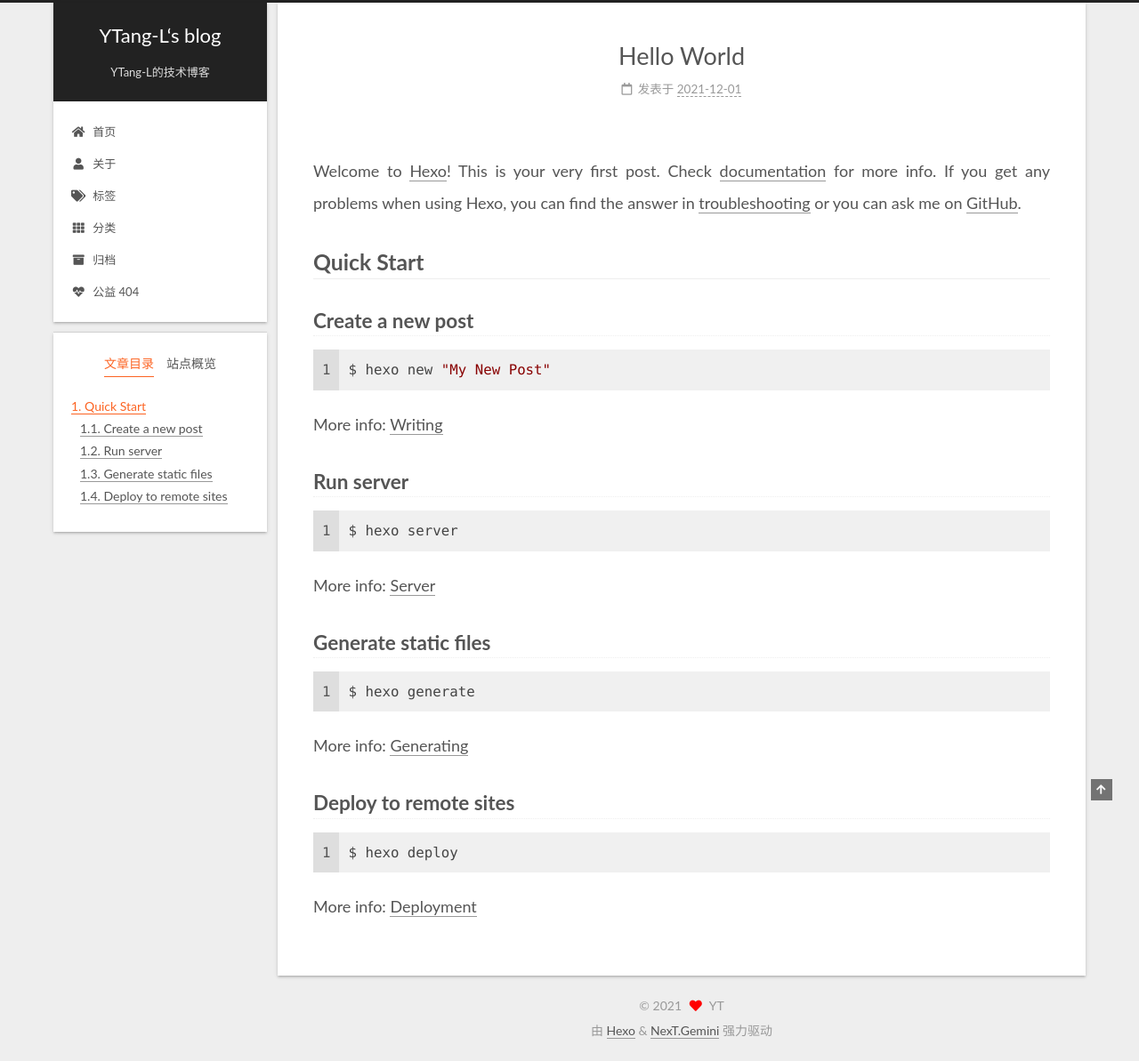
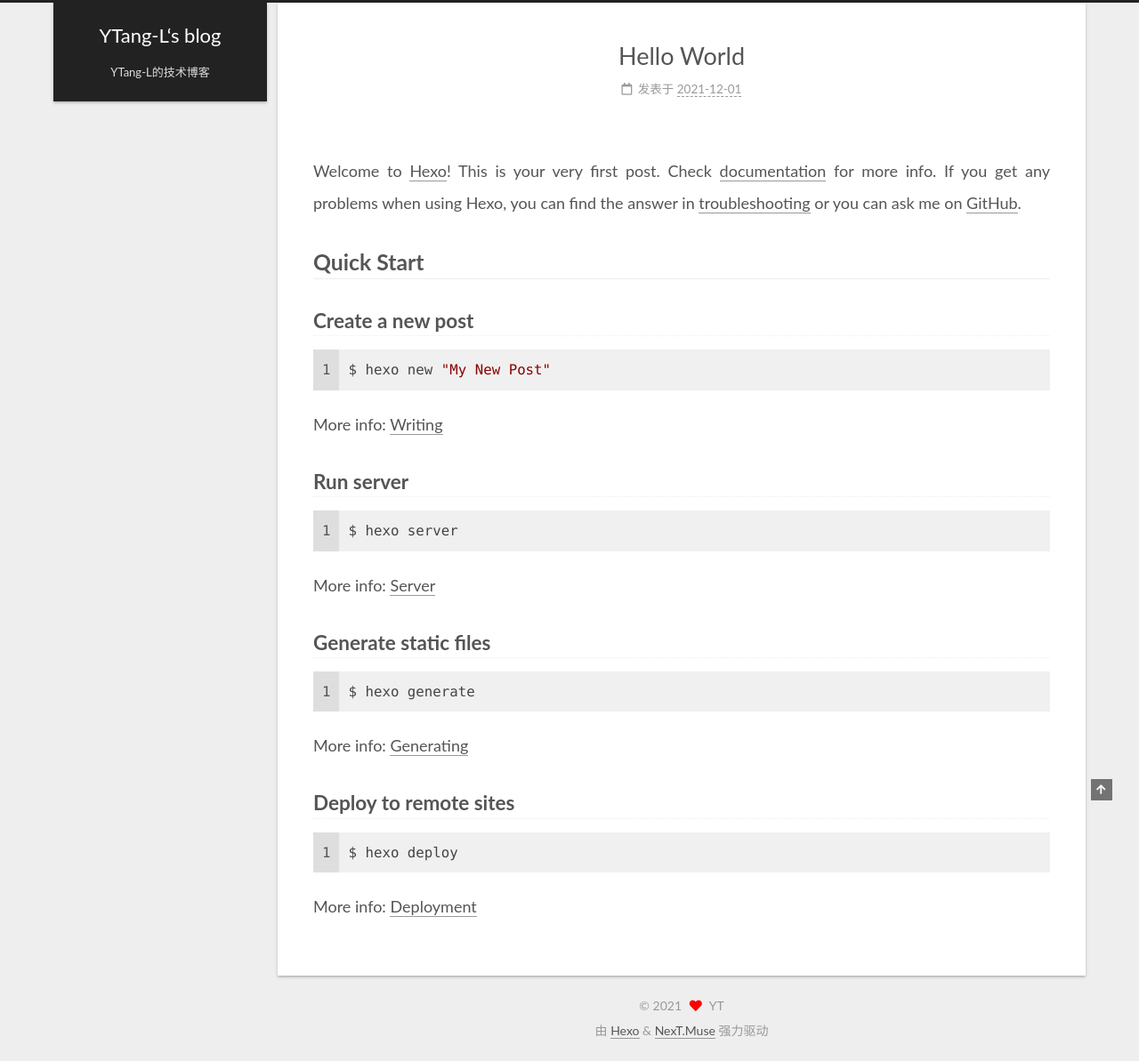
Before and after one commit to YTang-L/YTang-L.github.io, a plain HTML site: page 2021/12/01/hello-world/index.html in a window 1280 px wide. Shown: the whole page at 89% size. Drawn offline with nearby package versions, Linux system fonts and the light colour scheme.

Commit message:
Site updated: 2021-12-04 22:47:13

```diff
--- a/2021/12/01/hello-world/index.html
+++ b/2021/12/01/hello-world/index.html
@@ -19,7 +19,7 @@
 <link rel="stylesheet" href="https://cdn.jsdelivr.net/npm/@fortawesome/fontawesome-free@5.15.4/css/all.min.css" integrity="sha256-mUZM63G8m73Mcidfrv5E+Y61y7a12O5mW4ezU3bxqW4=" crossorigin="anonymous">
   <link rel="stylesheet" href="https://cdn.jsdelivr.net/npm/animate.css@3.1.1/animate.min.css" integrity="sha256-PR7ttpcvz8qrF57fur/yAx1qXMFJeJFiA6pSzWi0OIE=" crossorigin="anonymous">
 
-<script class="next-config" data-name="main" type="application/json">{"hostname":"example.com","root":"/","images":"/images","scheme":"Gemini","darkmode":false,"version":"8.8.2","exturl":false,"sidebar":{"position":"left","display":"post","padding":18,"offset":12},"copycode":false,"bookmark":{"enable":false,"color":"#222","save":"auto"},"mediumzoom":false,"lazyload":false,"pangu":false,"comments":{"style":"tabs","active":null,"storage":true,"lazyload":false,"nav":null},"stickytabs":false,"motion":{"enable":true,"async":false,"transition":{"post_block":"fadeIn","post_header":"fadeInDown","post_body":"fadeInDown","coll_header":"fadeInLeft","sidebar":"fadeInUp"}},"prism":false,"i18n":{"placeholder":"搜索...","empty":"没有找到任何搜索结果：${query}","hits_time":"找到 ${hits} 个搜索结果（用时 ${time} 毫秒）","hits":"找到 ${hits} 个搜索结果"}}</script><script src="/js/config.js"></script>
+<script class="next-config" data-name="main" type="application/json">{"hostname":"example.com","root":"/","images":"/images","scheme":"Muse","darkmode":false,"version":"8.8.2","exturl":false,"sidebar":{"position":"left","display":"post","padding":18,"offset":12},"copycode":false,"bookmark":{"enable":false,"color":"#222","save":"auto"},"mediumzoom":false,"lazyload":false,"pangu":false,"comments":{"style":"tabs","active":null,"storage":true,"lazyload":false,"nav":null},"stickytabs":false,"motion":{"enable":true,"async":false,"transition":{"post_block":"fadeIn","post_header":"fadeInDown","post_body":"fadeInDown","coll_header":"fadeInLeft","sidebar":"fadeInUp"}},"prism":false,"i18n":{"placeholder":"搜索...","empty":"没有找到任何搜索结果：${query}","hits_time":"找到 ${hits} 个搜索结果（用时 ${time} 毫秒）","hits":"找到 ${hits} 个搜索结果"}}</script><script src="/js/config.js"></script>
 <meta name="description" content="Welcome to Hexo! This is your very first post. Check documentation for more info. If you get any problems when using Hexo, you can find the answer in troubleshooting or you can ask me on GitHub. Quick">
 <meta property="og:type" content="article">
 <meta property="og:title" content="Hello World">
@@ -59,9 +59,6 @@
       <div class="header-inner"><div class="site-brand-container">
   <div class="site-nav-toggle">
     <div class="toggle" aria-label="切换导航栏" role="button">
-        <span class="toggle-line"></span>
-        <span class="toggle-line"></span>
-        <span class="toggle-line"></span>
     </div>
   </div>
 
@@ -83,16 +80,6 @@
 
 
 
-<nav class="site-nav">
-  <ul class="main-menu menu">
-        <li class="menu-item menu-item-home"><a href="/" rel="section"><i class="fa fa-home fa-fw"></i>首页</a></li>
-        <li class="menu-item menu-item-about"><a href="/about/" rel="section"><i class="fa fa-user fa-fw"></i>关于</a></li>
-        <li class="menu-item menu-item-tags"><a href="/tags/" rel="section"><i class="fa fa-tags fa-fw"></i>标签</a></li>
-        <li class="menu-item menu-item-categories"><a href="/categories/" rel="section"><i class="fa fa-th fa-fw"></i>分类</a></li>
-        <li class="menu-item menu-item-archives"><a href="/archives/" rel="section"><i class="fa fa-archive fa-fw"></i>归档</a></li>
-        <li class="menu-item menu-item-commonweal"><a href="/404/" rel="section"><i class="fa fa-heartbeat fa-fw"></i>公益 404</a></li>
-  </ul>
-</nav>
 
 
 
@@ -259,7 +246,7 @@
   </span>
   <span class="author" itemprop="copyrightHolder">YT</span>
 </div>
-  <div class="powered-by">由 <a href="https://hexo.io/" rel="noopener" target="_blank">Hexo</a> & <a href="https://theme-next.js.org/" rel="noopener" target="_blank">NexT.Gemini</a> 强力驱动
+  <div class="powered-by">由 <a href="https://hexo.io/" rel="noopener" target="_blank">Hexo</a> & <a href="https://theme-next.js.org/muse/" rel="noopener" target="_blank">NexT.Muse</a> 强力驱动
   </div>
 
     </div>
@@ -267,7 +254,7 @@
 
 
   <script src="https://cdn.jsdelivr.net/npm/animejs@3.2.1/lib/anime.min.js" integrity="sha256-XL2inqUJaslATFnHdJOi9GfQ60on8Wx1C2H8DYiN1xY=" crossorigin="anonymous"></script>
-<script src="/js/comments.js"></script><script src="/js/utils.js"></script><script src="/js/motion.js"></script><script src="/js/next-boot.js"></script>
+<script src="/js/comments.js"></script><script src="/js/utils.js"></script><script src="/js/motion.js"></script><script src="/js/schemes/muse.js"></script><script src="/js/next-boot.js"></script>
 
 
 
```
Also changed, not shown: archives/2021/12/index.html (+3 -16 lines), archives/2021/index.html (+3 -16 lines), archives/index.html (+3 -16 lines), index.html (+3 -16 lines).
